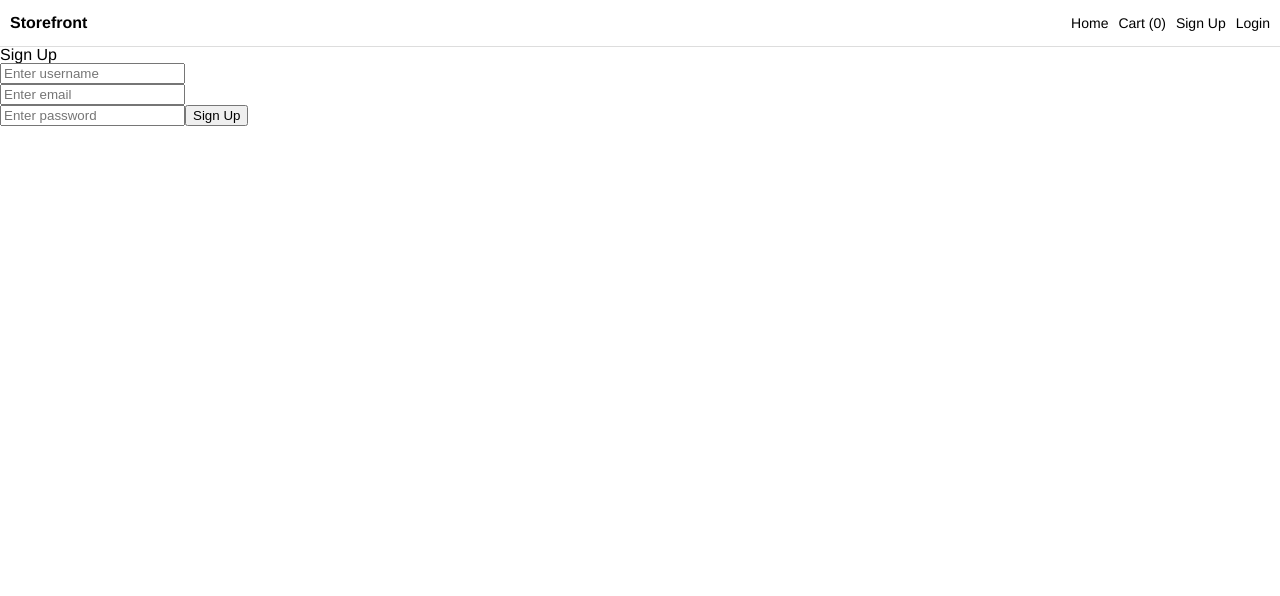
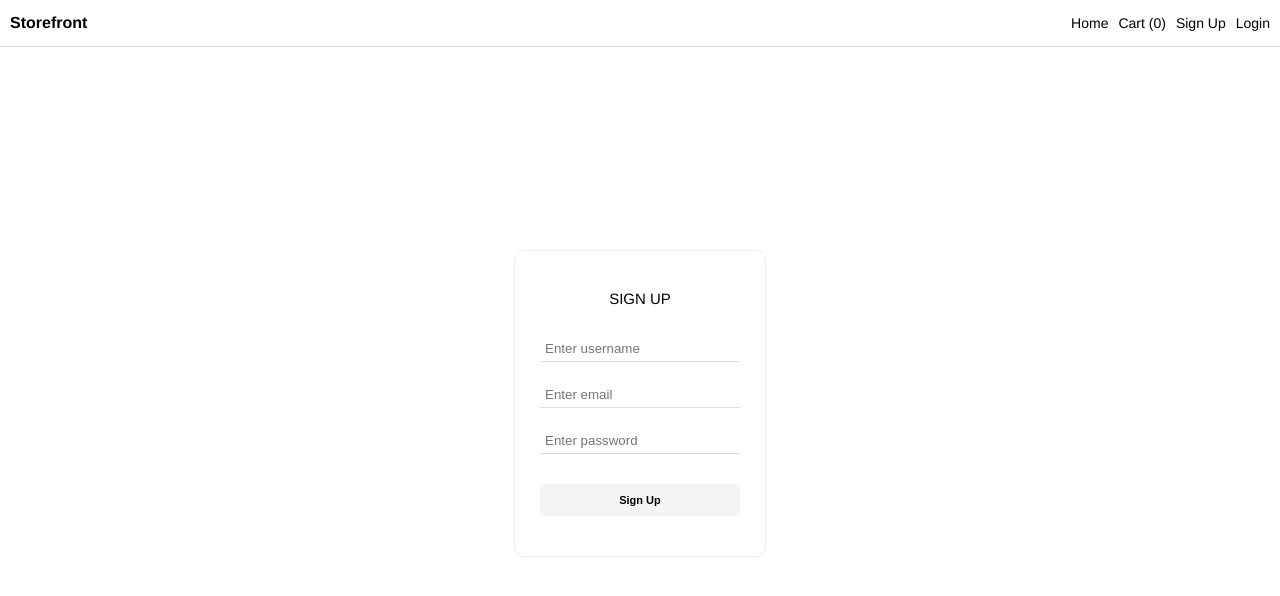
Before and after one commit to RosePatels/storefront, a Vue app in the folder frontend/: page /signup in a window 1280 px wide. Shown: the top 596 px of the page. Built offline with nearby package versions, Linux system fonts and the light colour scheme.

Commit message:
Style Sign up page

```diff
--- a/frontend/src/components/session/LoginUser.vue
+++ b/frontend/src/components/session/LoginUser.vue
@@ -108,6 +108,7 @@ onMounted(() => {
     font-weight: 700;
     cursor: pointer;
     background: #f5f5f5;
+    color: black;
 }
 
 .login-button:hover {
--- a/frontend/src/components/session/SignUp.vue
+++ b/frontend/src/components/session/SignUp.vue
@@ -1,26 +1,30 @@
 <template>
-  <h2>Sign Up</h2>
+	<div class="signup-page-container">
+		<div class="signup-container">
+			<h2 class="signup-header">SIGN UP</h2>
+				<input v-model="state.username" type="text" name="username" class="input-username" placeholder="Enter username" :class="{ 'input-error': v$.username.$error }" />
 				<div :class="{ error: v$.username.$errors.length }">
 						<div class="input-errors" v-for="error of v$.username.$errors" :key="error.$uid">
 								<div class="error-msg">{{ error.$message }}</div>
 						</div>
 				</div>
-	<input v-model="state.username" type="text" name="username"  placeholder="Enter username" :class="{ 'input-error': v$.username.$error }" />
 
+				<input v-model="state.email" type="email" name="email" class="input-email" placeholder="Enter email" :class="{ 'input-error': v$.email.$error }" />
 				<div :class="{ error: v$.email.$errors.length }">
 						<div class="input-errors" v-for="error of v$.email.$errors" :key="error.$uid">
 								<div class="error-msg">{{ error.$message }}</div>
 						</div>
 				</div>
-	<input v-model="state.email" type="email" name="email"  placeholder="Enter email" :class="{ 'input-error': v$.email.$error }" />
 
+				<input v-model="state.password" type="password" name="password" class="input-password" placeholder="Enter password" :class="{ 'input-error': v$.password.$error }" />
 				<div :class="{ error: v$.password.$errors.length }">
 						<div class="input-errors" v-for="error of v$.password.$errors" :key="error.$uid">
 								<div class="error-msg">{{ error.$message }}</div>
 						</div>
 				</div>
-	<input v-model="state.password" type="password" name="password"  placeholder="Enter password" :class="{ 'input-error': v$.password.$error }" />
-	<button @click="signupUser">Sign Up</button>
+				<button class="signup-button" @click="signupUser">Sign Up</button>
+		</div>
+	</div>
 </template>
 
 <script setup>
@@ -71,12 +75,68 @@ onMounted(() => {
 </script>
 
 <style scoped>
+
+.signup-page-container {
+    display: flex;
+    justify-content: center;
+    align-items: center;
+    height: calc(100vh - 47px);
+}
+
+.signup-container {
+    padding: 30px 25px;
+    border-radius: 10px;
+    display: flex;
+    justify-content: center;
+    flex-direction: column;
+    margin-bottom: 40px;
+    width: 200px;
+    border: 1px solid #ededed;
+}
+
+.signup-header {
+    font-size: 15px;
+    text-align: center;
+    padding: 10px;
+    margin-bottom: 10px;
+    font-weight: 300;
+}
+
+.input-username,
+.input-email,
+.input-password {
+    border: none;
+    border-bottom: 1px solid #dddddd;
+    padding: 5px;
+    margin: 10px 0;
+}
+
+.signup-button {
+    margin: 20px 0 10px 0;
+    padding: 10px;
+    border: none;
+    border-radius: 5px;
+    font-size: 11px;
+    font-weight: 700;
+    cursor: pointer;
+    background: #f5f5f5;
+    color: black;
+}
+
+.signup-button:hover {
+    background: black;
+    color: white;
+    transition: all .05s linear;
+}
+
 .input-errors {
 	color: red;
+    font-size: 10px;
+    padding-left: 5px;
 }
 
 .input-error {
-	border: 1px solid red;
+	border-bottom: 1px solid red;
 }
 
 </style>
```
Lines whose indentation alone changed are shown as unchanged.
